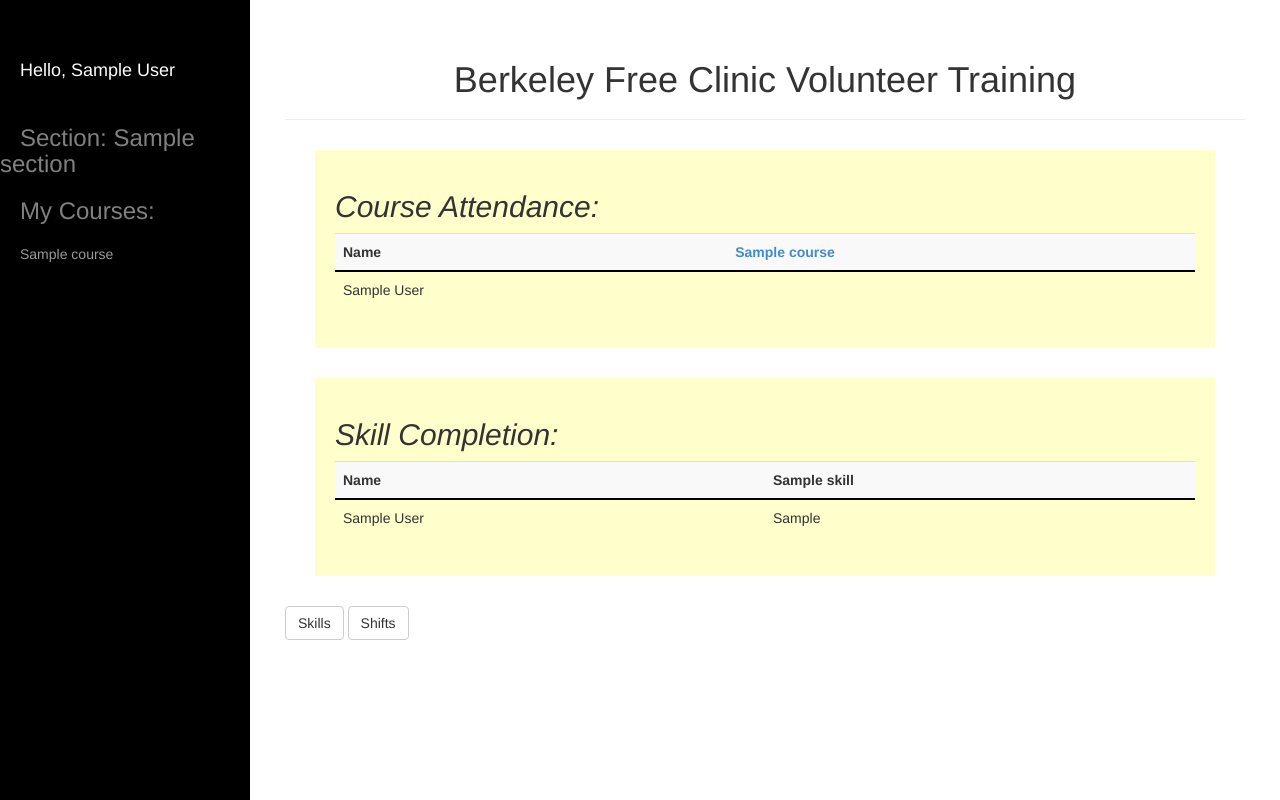
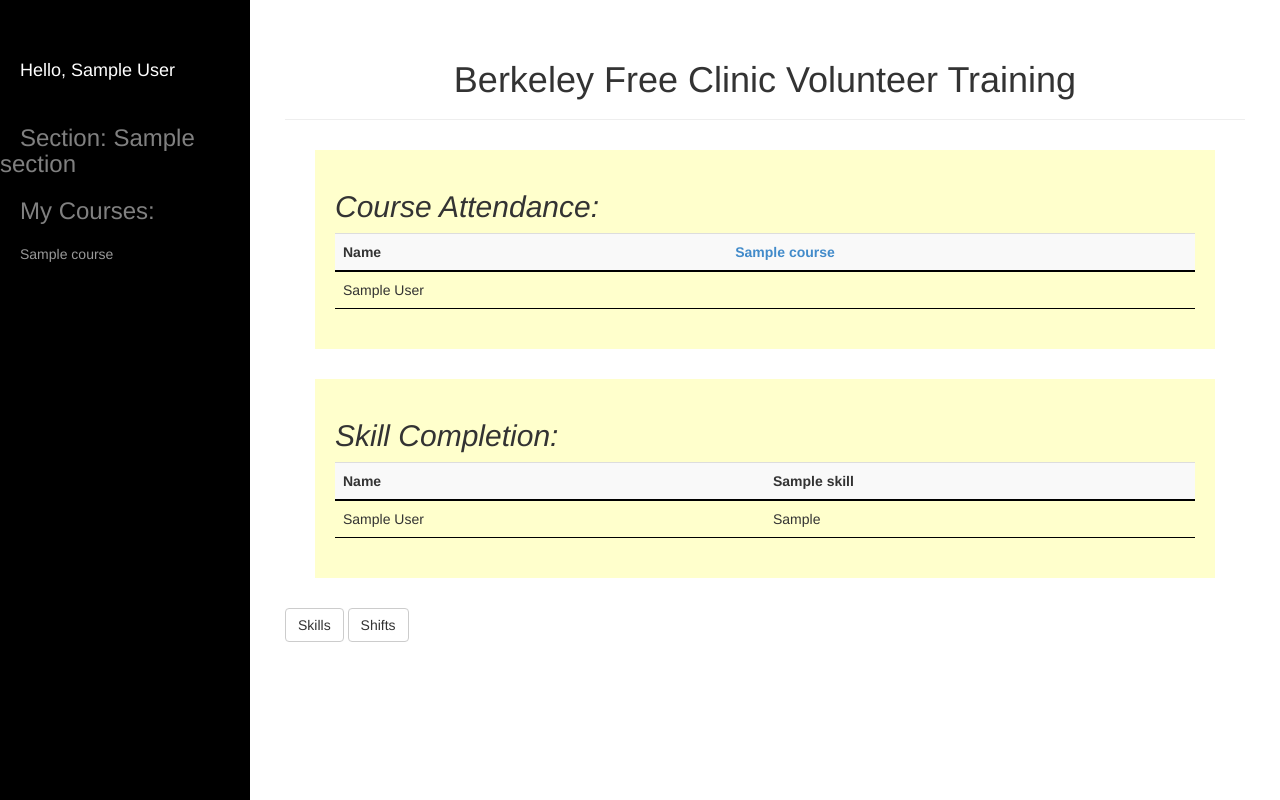
Before and after one commit to wdfn/bfc-volunteer-trainer, a Django app: page / in a window 1280 px wide. Run offline with Django 3.2, Linux system fonts and the light colour scheme; a user stored in the database is signed in; tables that the repository leaves empty hold one stand-in row (values such as "Sample post"); some libraries are stand-ins or nearby versions; some web fonts are replaced.

Commit message:
reverted some templating changes, added generate_test_data functionality

```diff
--- a/freeclinic/trainingtracker/static/css/styles.css
+++ b/freeclinic/trainingtracker/static/css/styles.css
@@ -5,7 +5,7 @@ th {
 }
 
 td {
-	border-bottom: none;
+	border-bottom: 1px solid black;
 }
 
 /*login page css */
--- a/freeclinic/trainingtracker/templates/bfctraining/base.html
+++ b/freeclinic/trainingtracker/templates/bfctraining/base.html
@@ -15,9 +15,8 @@
 </head>
 
 <body>
-
+	<div id = "wrapper">
 	{% block sidebar %}
-        <div id = "wrapper">
 		<div id="sidebar-wrapper">
             <ul class="sidebar-nav">
             	<li class="close-button">
@@ -48,11 +47,10 @@
         	}
     	});
     	</script>
-		<div id = "page-content-wrapper">
     {% endblock %}
-
-		{% block content %}
-		{% endblock %}
+        <div id = "page-content-wrapper">
+		  {% block content %}
+		  {% endblock %}
 		</div>
 	</div>
 
```
Also changed, not shown: freeclinic/trainingtracker/models.py (+4 -4 lines), 2 other files.
